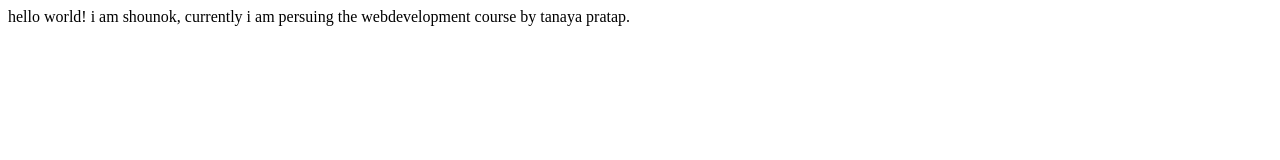
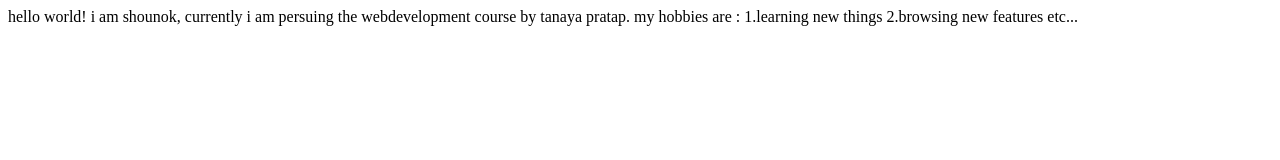
Before and after one commit to shounokdatta/myProject, a plain HTML site: page index.html in a window 1280 px wide. Drawn offline with Linux system fonts and the light colour scheme.

Commit message:
docs:update

```diff
--- a/index.html
+++ b/index.html
@@ -7,5 +7,9 @@
 </head>
 <body>
     hello world! i am shounok, currently i am persuing the webdevelopment course by tanaya pratap.
+        my hobbies are :
+        1.learning new things
+        2.browsing new features
+        etc...
 </body>
 </html>
```
